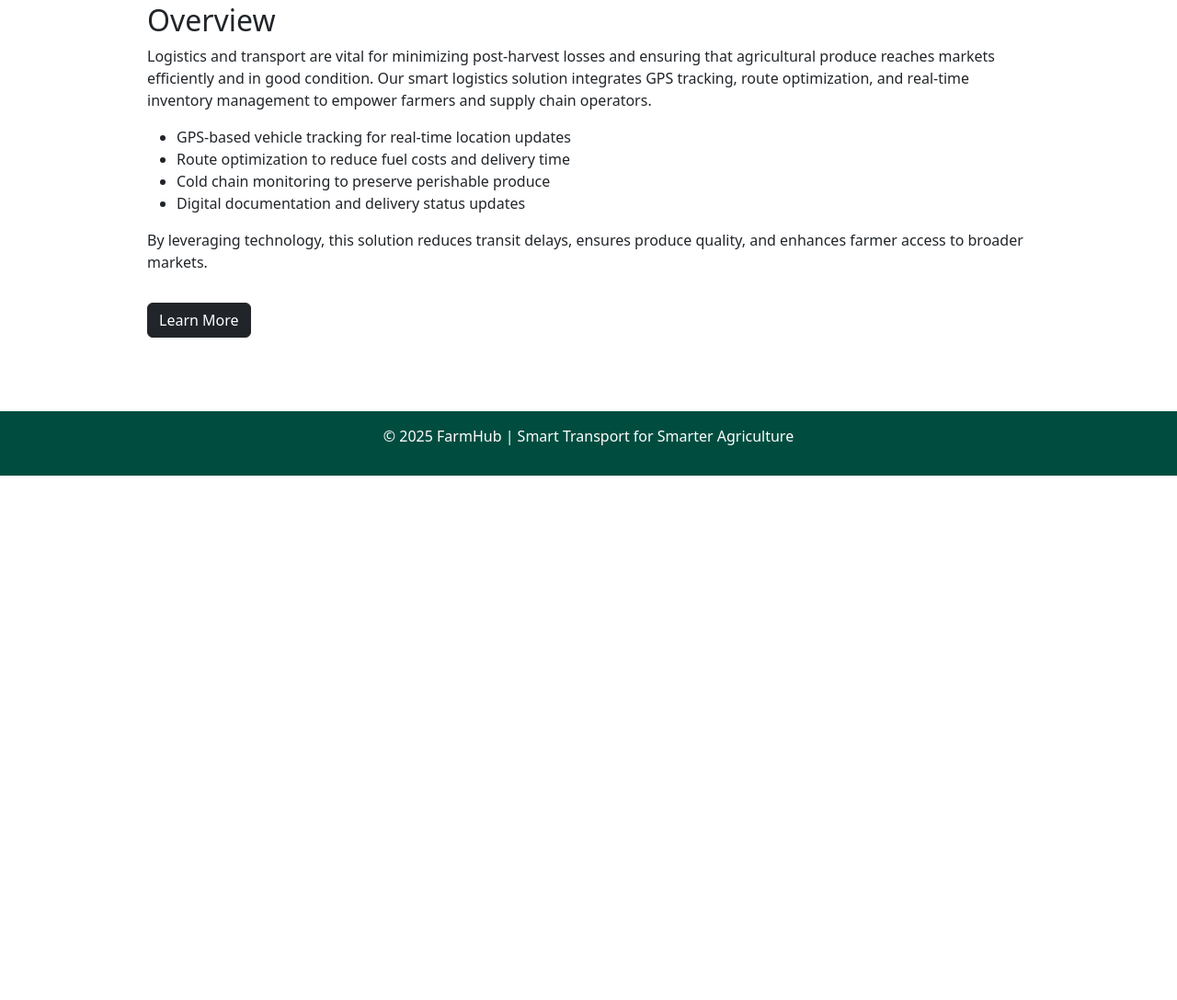
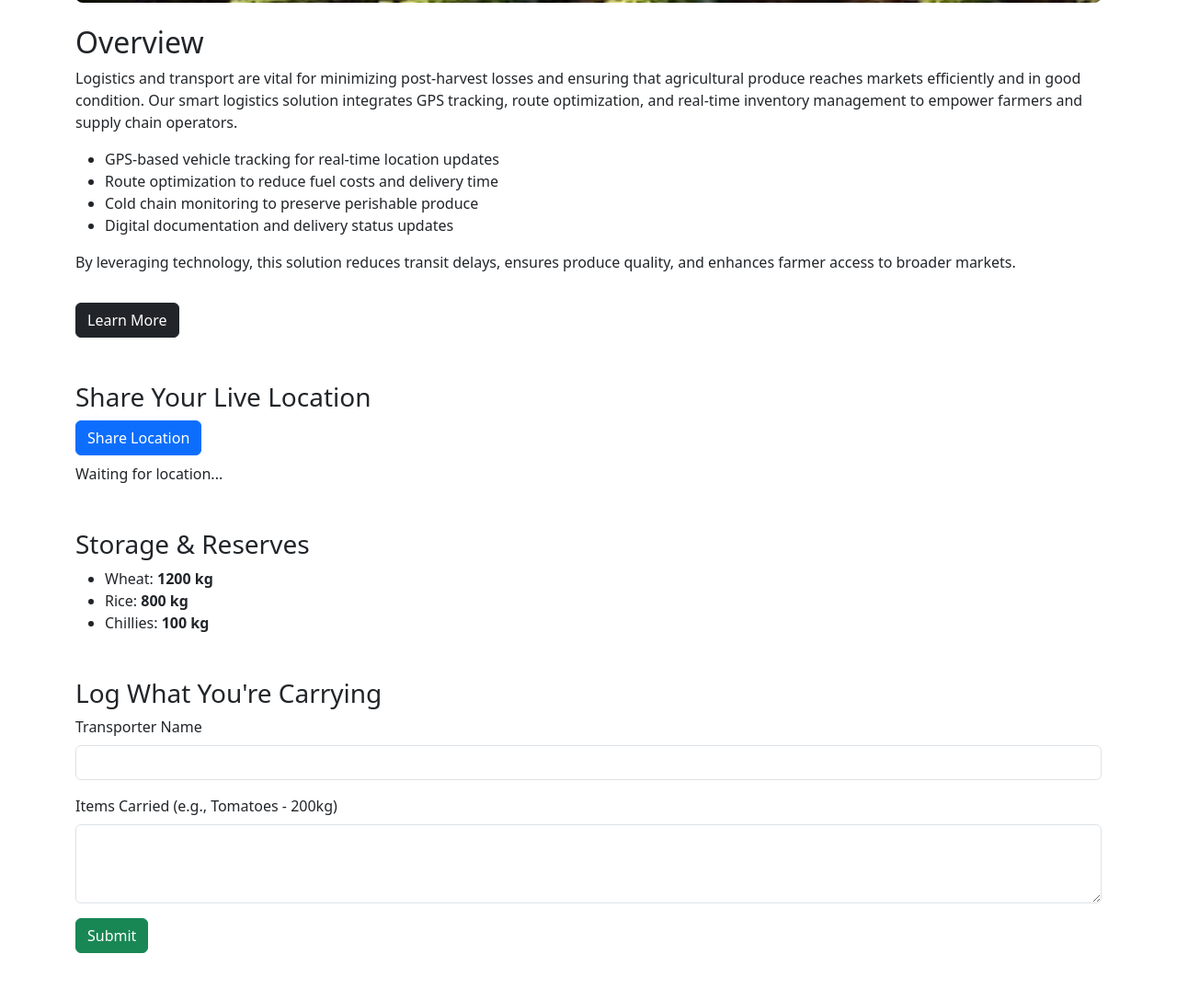
Before and after one commit to S4n9y/final-year-project, a plain HTML site: page Logistics & Transport.html in a window 1280 px wide. Shown: the part 693-1780 px from the top of the page at 92% size. Before the commit the page ends 1210 px from the top, so only its background shows below. Drawn offline with nearby package versions, Linux system fonts and the light colour scheme.

Commit message:
made changes in logistics and transport and market price

```diff
--- a/Logistics & Transport.html
+++ b/Logistics & Transport.html
@@ -6,7 +6,6 @@
   <title>Logistics & Transport</title>
   <link href="LOGISTIC'S AND TRANSPOART.css" rel="stylesheet">
   <link href="https://cdn.jsdelivr.net/npm/bootstrap@5.3.0/dist/css/bootstrap.min.css" rel="stylesheet">
-
 </head>
 <body>
   <nav>
@@ -14,7 +13,7 @@
     <ul>
       <li><a href="homepage.html">Home</a></li>
       <li><a href="#">Dashboard</a></li>
-      <li><a href="#">Contact</a></li>
+      <li><a href="contactus.html">Contact-us</a></li>
     </ul>
   </nav>
 
@@ -23,8 +22,9 @@
     <p>Smart systems to streamline movement from farm to market</p>
   </header>
 
-  <main class="content">
-    <img src="Tran.1.jpg" class="feature-image" alt="Logistics">
+  <main class="content container mt-4">
+    <img src="Tran.1.jpg" class="feature-image img-fluid" alt="Logistics">
+
     <h2 class="mt-4">Overview</h2>
     <p>
       Logistics and transport are vital for minimizing post-harvest losses and ensuring that agricultural produce reaches markets efficiently and in good condition. Our smart logistics solution integrates GPS tracking, route optimization, and real-time inventory management to empower farmers and supply chain operators.
@@ -39,10 +39,77 @@
       By leveraging technology, this solution reduces transit delays, ensures produce quality, and enhances farmer access to broader markets.
     </p>
     <a href="#" class="btn btn-dark mt-3">Learn More</a>
+
+    <!-- Live Location Sharing -->
+    <section class="my-5">
+      <h3>Share Your Live Location</h3>
+      <button class="btn btn-primary" onclick="shareLocation()">Share Location</button>
+      <p id="location-status" class="mt-2">Waiting for location...</p>
+    </section>
+
+    <!-- Storage & Reserves -->
+    <section class="my-5">
+      <h3>Storage & Reserves</h3>
+      <ul>
+        <li>Wheat: <strong>1200 kg</strong></li>
+        <li>Rice: <strong>800 kg</strong></li>
+        <li>Chillies: <strong>100 kg</strong></li>
+      </ul>
+    </section>
+
+    <!-- Transporter Inventory Form -->
+    <section class="my-5">
+      <h3>Log What You're Carrying</h3>
+      <form onsubmit="submitTransportForm(event)">
+        <div class="mb-3">
+          <label for="driverName" class="form-label">Transporter Name</label>
+          <input type="text" id="driverName" class="form-control" required>
+        </div>
+        <div class="mb-3">
+          <label for="itemsCarried" class="form-label">Items Carried (e.g., Tomatoes - 200kg)</label>
+          <textarea id="itemsCarried" class="form-control" rows="3" required></textarea>
+        </div>
+        <button type="submit" class="btn btn-success">Submit</button>
+      </form>
+      <p id="formMsg" class="mt-2"></p>
+    </section>
   </main>
 
-  <footer>
+  <footer class="text-center mt-5">
     <p>&copy; 2025 FarmHub | Smart Transport for Smarter Agriculture</p>
   </footer>
+
+  <!-- JavaScript for interactivity -->
+  <script>
+    function shareLocation() {
+      if (navigator.geolocation) {
+        navigator.geolocation.getCurrentPosition(
+          (position) => {
+            const lat = position.coords.latitude.toFixed(5);
+            const lng = position.coords.longitude.toFixed(5);
+            document.getElementById("location-status").textContent =
+              `Location Shared: Latitude ${lat}, Longitude ${lng}`;
+            // TODO: Send to backend if needed
+          },
+          () => {
+            document.getElementById("location-status").textContent =
+              "Failed to retrieve location.";
+          }
+        );
+      } else {
+        document.getElementById("location-status").textContent =
+          "Geolocation not supported.";
+      }
+    }
+
+    function submitTransportForm(e) {
+      e.preventDefault();
+      const name = document.getElementById('driverName').value;
+      const items = document.getElementById('itemsCarried').value;
+      document.getElementById('formMsg').textContent =
+        `${name} logged carrying: ${items}`;
+      // TODO: Send to backend if needed
+    }
+  </script>
 </body>
 </html>
```
Also changed, not shown: homepage.html (+2 -0 lines), market-dashboard.html (+29 -0 lines).
